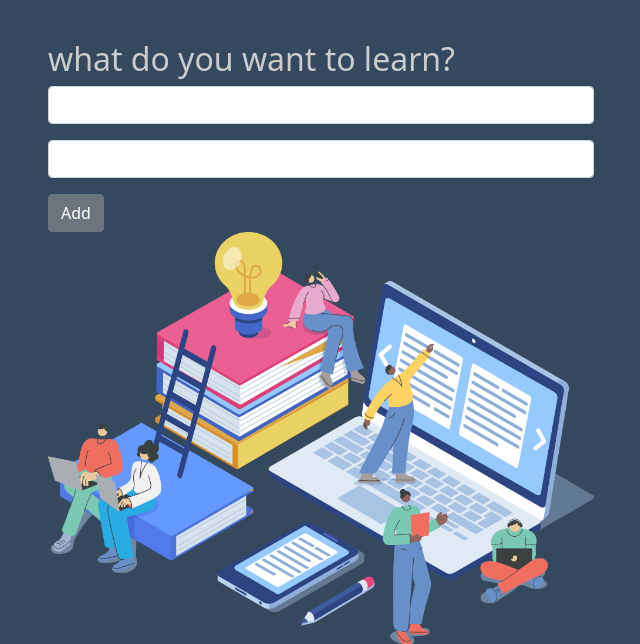
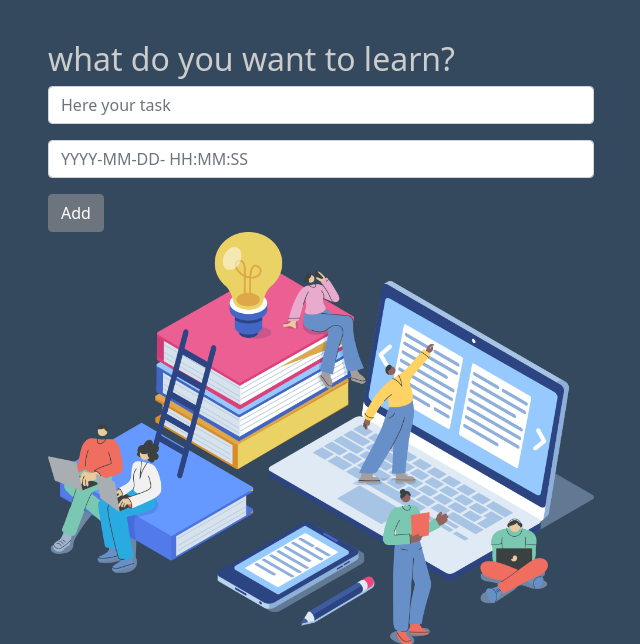
Before and after one commit to georgette949/ListToLearn, a PHP site: page / in a window 1280 px wide. Shown: the part 113-757 px from the top of the page, without its empty margins (34-674 px from the left). Run offline with PHP 8.4, Linux system fonts and the light colour scheme; data that the repository does not hold is empty.

Commit message:
añadido placeholder

```diff
--- a/index.php
+++ b/index.php
@@ -69,12 +69,12 @@ $resultado = $gsent->fetchAll();
 
                 <h2 style="color: #ccc">what do you want to learn?</h2>
                 <form method="POST">
-                    <input type="text" class="form-control" style="color:#ccc" name="title">
+                    <input type="text" class="form-control" style="color:#ccc" name= title placeholder="Here your task">
                     <input type="text"
                            class="form-control mt-3"
                            style="color: #ccc"
-                           name="date_time">
-
+                           name="date_time"
+                           placeholder="YYYY-MM-DD- HH:MM:SS">
                     <button class="btn btn-secondary mt-3">Add</button>
                 </form>
 
```
